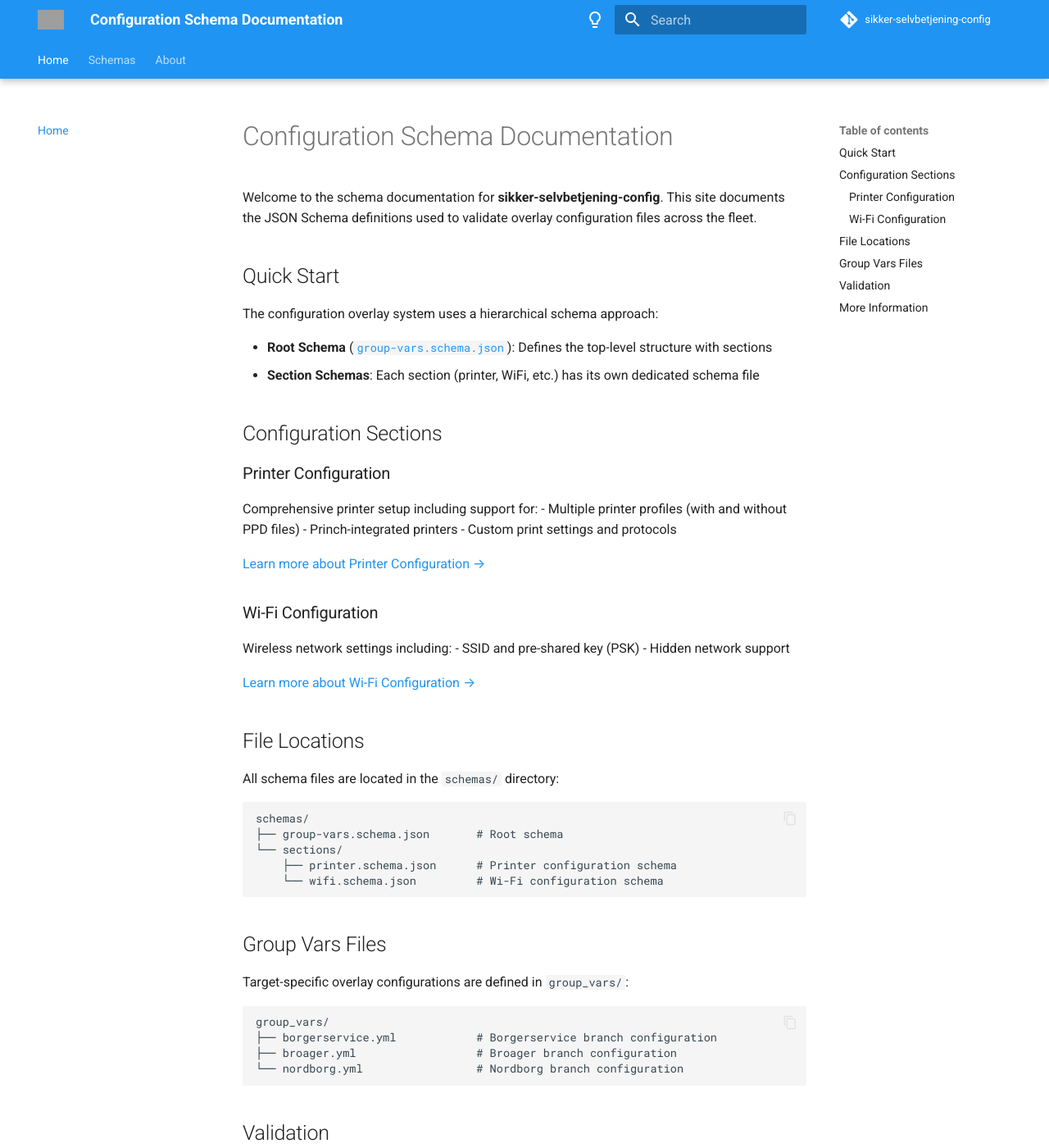
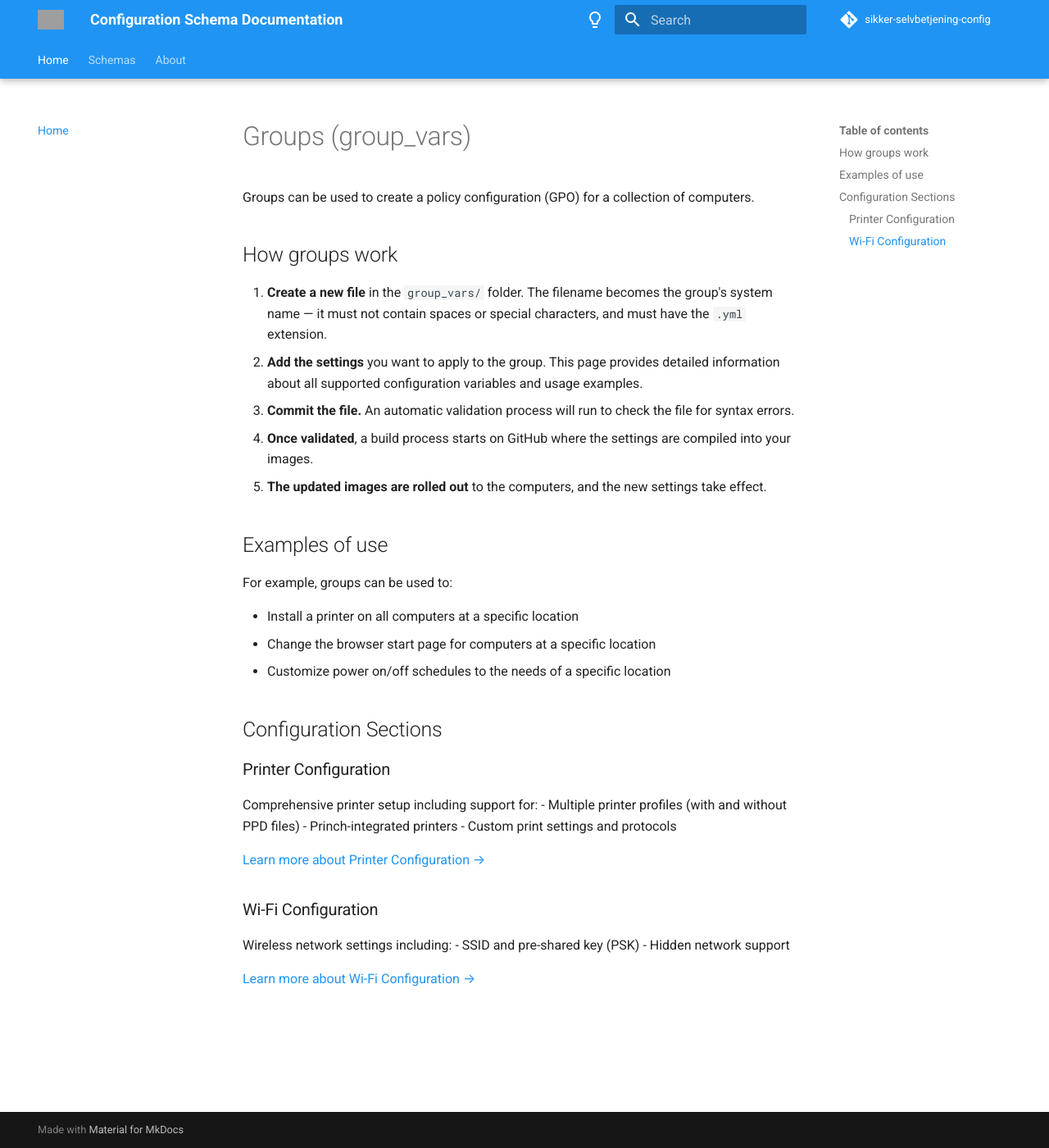
Before and after one commit to bibsdb/sikker-selvbetjening-config, an MkDocs documentation site: the page built from docs/index.md, in a window 1280 px wide and 1400 px high. Shown: the whole window at 82% size. Built offline with MkDocs 1.6.1 and Material for MkDocs 9.7.7, drawn with Linux system fonts in a browser that asks for light colours; comment, search, counter and statistics services are not loaded; some of the changed text lies outside the part shown; grey boxes are pictures that could not be loaded.

Commit message:
Rewrite documentation

````diff
--- a/docs/about.md
+++ b/docs/about.md
@@ -19,43 +19,3 @@ The schemas follow these principles:
 - **Documentation Generator**: [MkDocs](https://www.mkdocs.org/) with [Material Theme](https://squidfunk.github.io/mkdocs-material/)
 - **Deployment**: GitHub Pages (auto-deployed on schema changes via GitHub Actions)
 - **Validation**: JSON Schema validation + custom Python validator for cross-field constraints
-
-## Repository Structure
-
-```
-sikker-selvbetjening-config/
-├── schemas/                     # All JSON Schema files
-│   ├── group-vars.schema.json
-│   └── sections/
-│       ├── printer.schema.json
-│       └── wifi.schema.json
-├── group_vars/                  # Target-specific overlay configs
-│   ├── borgerservice.yml
-│   ├── broager.yml
-│   └── nordborg.yml
-├── scripts/
-│   └── validate-group-vars.py   # Cross-field validator
-├── mkdocs.yml                   # Documentation configuration
-└── docs/                        # This documentation
-```
-
-## Key Concepts
-
-### Overlay Configuration
-
-Each library branch (target) has a corresponding YAML file in `group_vars/` that defines its specific configuration. These files are validated against the schemas before being used to build container images.
-
-### Schema Validation Process
-
-1. Load group_vars YAML file
-2. Validate against JSON Schema
-3. Run custom validator for cross-field constraints
-4. Render configuration into the container overlay
-
-### Custom Validation
-
-Some constraints cannot be expressed in JSON Schema alone. For example, the `default_printer` field must reference a printer that actually exists in the `no_ppd` or `with_ppd` collections. This type of constraint is enforced by `scripts/validate-group-vars.py`.
-
-## Feedback
-
-For questions or suggestions about the schema design, please open an issue in the [repository](https://github.com/bibsdb/sikker-selvbetjening-config/issues).
--- a/docs/index.md
+++ b/docs/index.md
@@ -1,13 +1,21 @@
-# Configuration Schema Documentation
+# Groups (group_vars)
 
-Welcome to the schema documentation for **sikker-selvbetjening-config**. This site documents the JSON Schema definitions used to validate overlay configuration files across the fleet.
+Groups can be used to create a policy configuration (GPO) for a collection of computers.
 
-## Quick Start
+## How groups work
 
-The configuration overlay system uses a hierarchical schema approach:
+1. **Create a new file** in the `group_vars/` folder. The filename becomes the group's system name — it must not contain spaces or special characters, and must have the `.yml` extension.
+2. **Add the settings** you want to apply to the group. This page provides detailed information about all supported configuration variables and usage examples.
+3. **Commit the file.** An automatic validation process will run to check the file for syntax errors.
+4. **Once validated**, a build process starts on GitHub where the settings are compiled into your images.
+5. **The updated images are rolled out** to the computers, and the new settings take effect.
 
-- **Root Schema** ([`group-vars.schema.json`](schemas/root.md)): Defines the top-level structure with sections
-- **Section Schemas**: Each section (printer, WiFi, etc.) has its own dedicated schema file
+## Examples of use
+For example, groups can be used to:
+
+- Install a printer on all computers at a specific location
+- Change the browser start page for computers at a specific location
+- Customize power on/off schedules to the needs of a specific location
 
 ## Configuration Sections
 
@@ -25,37 +33,3 @@ Wireless network settings including:
 - Hidden network support
 
 [Learn more about Wi-Fi Configuration →](schemas/wifi.md)
-
-## File Locations
-
-All schema files are located in the `schemas/` directory:
-
-```
-schemas/
-├── group-vars.schema.json       # Root schema
-└── sections/
-    ├── printer.schema.json      # Printer configuration schema
-    └── wifi.schema.json         # Wi-Fi configuration schema
-```
-
-## Group Vars Files
-
-Target-specific overlay configurations are defined in `group_vars/`:
-
-```
-group_vars/
-├── borgerservice.yml            # Borgerservice branch configuration
-├── broager.yml                  # Broager branch configuration
-└── nordborg.yml                 # Nordborg branch configuration
-```
-
-## Validation
-
-Configuration files are validated against these schemas during the build process:
-
-1. **JSON Schema validation**: Automatic type checking and constraint enforcement
-2. **Cross-field validation**: Custom constraints (e.g., default printer must exist) are enforced by `scripts/validate-group-vars.py`
-
-## More Information
-
-For details about the overall infrastructure, see the [README](https://github.com/bibsdb/sikker-selvbetjening-config) in the repository.
````
